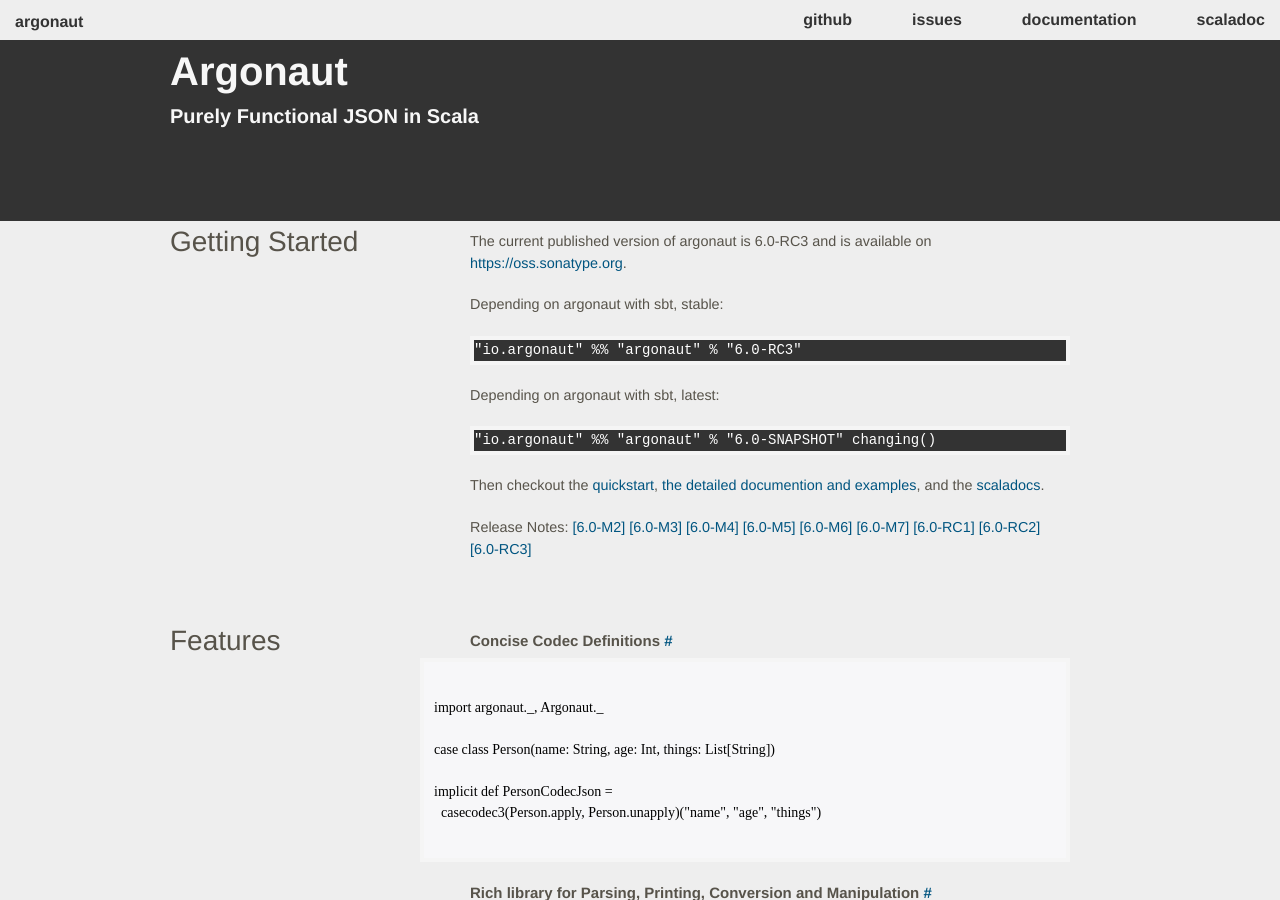
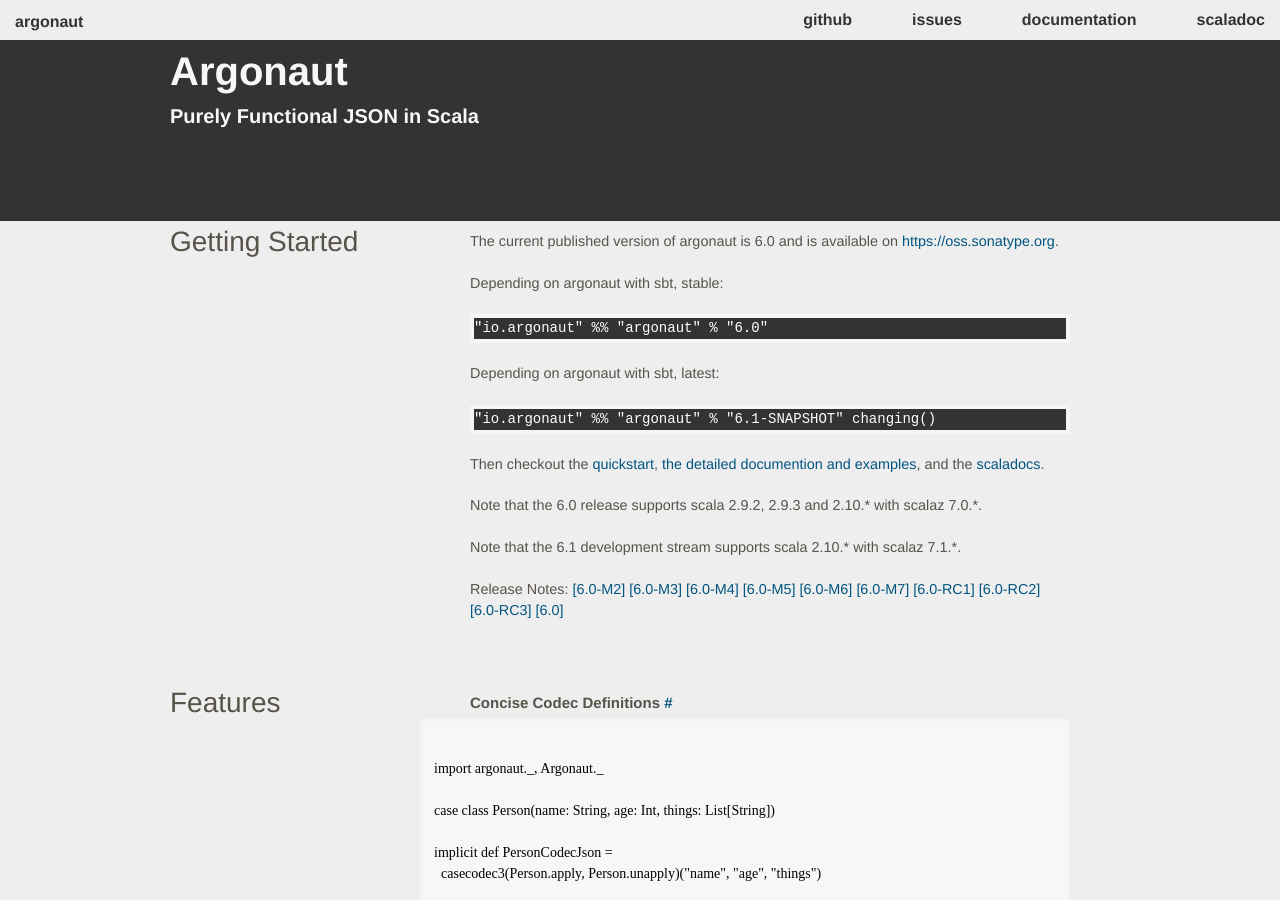
Before and after one commit to argonaut-io/argonaut.io, a Jekyll site: the page built from index.markdown, in a window 1280 px wide and 900 px high. Built offline with Jekyll 4.4.1, drawn with Linux system fonts in a browser that asks for light colours; nearby versions of some CDN libraries; some web fonts are replaced.

Commit message:
Publish 6.0.

```diff
--- a/_config.yml
+++ b/_config.yml
@@ -1,4 +1,4 @@
 exclude: ['README.md', 'Makefile', 'build.sbt', 'target', 'gen', 'sbt', 'project']
-release: 6.0-RC3
-development: 6.0-SNAPSHOT
-notes: ['6.0-M2', '6.0-M3', '6.0-M4', '6.0-M5', '6.0-M6', '6.0-M7', '6.0-RC1', '6.0-RC2', '6.0-RC3']
+release: 6.0
+development: 6.1-SNAPSHOT
+notes: ['6.0-M2', '6.0-M3', '6.0-M4', '6.0-M5', '6.0-M6', '6.0-M7', '6.0-RC1', '6.0-RC2', '6.0-RC3', '6.0']
--- a/index.markdown
+++ b/index.markdown
@@ -32,6 +32,14 @@
             Then checkout the <a href="/doc/quickstart">quickstart</a>,
             <a href="/doc">the detailed documention and examples</a>, and
             the <a href="scaladocs/">scaladocs</a>.
+          </p>
+
+          <p>
+            Note that the 6.0 release supports scala 2.9.2, 2.9.3 and 2.10.* with scalaz 7.0.*.
+          </p>
+
+          <p>
+            Note that the 6.1 development stream supports scala 2.10.* with scalaz 7.1.*.
           </p>
 
           <p>Release Notes:
```
